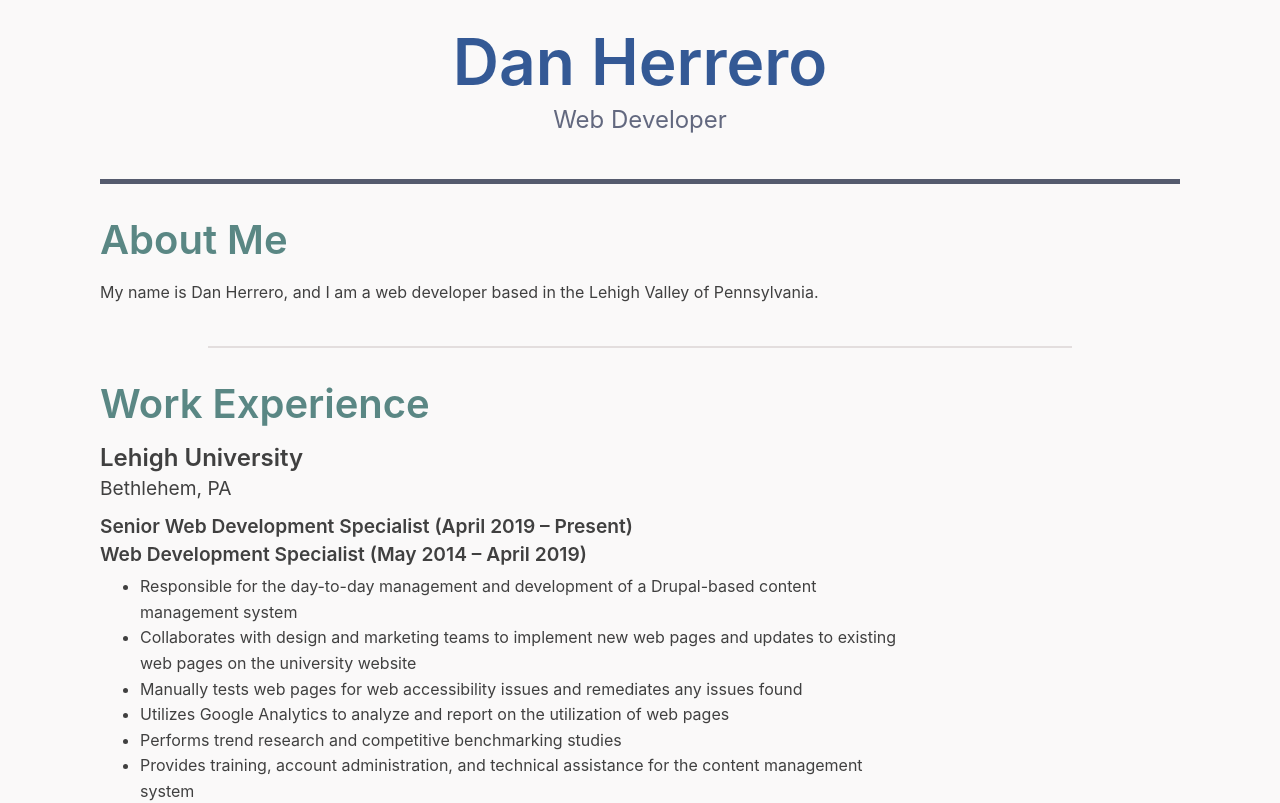
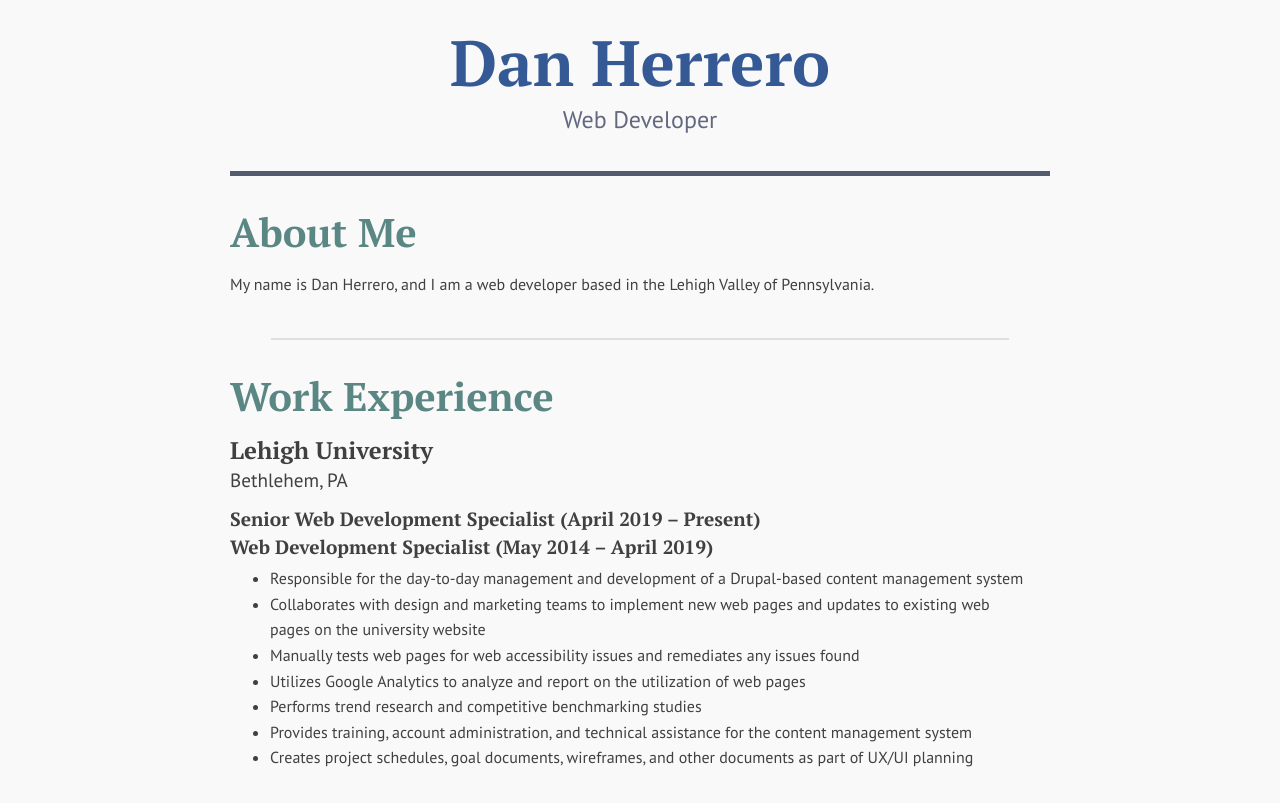
Before and after one commit to danherrero/react-resume, a React (Create React App) app: page / in a window 1280 px wide. Shown: the top 803 px of the page. Built offline with nearby package versions, Linux system fonts and the light colour scheme.

Commit message:
imported Google fonts

```diff
--- a/src/App.css
+++ b/src/App.css
@@ -1,7 +1,9 @@
 @import url(index.css);
+@import url('https://fonts.googleapis.com/css2?family=PT+Sans:wght@400;700&family=PT+Serif:wght@400;700&display=swap');
 
 body {
   background: #FAF9F9;
+  font-family: 'PT Sans', sans-serif;
 }
 
 p, ol, ul, dl, table { margin: 0 0 2.5rem 0; }
@@ -9,26 +11,30 @@ p, ol, ul, dl, table { margin: 0 0 2.5rem 0; }
 h1 {
   color: #345995;
   font-size: 4rem;
+  font-family: 'PT Serif', serif;
   margin-bottom: 0;
 }
 
 h2 {
   color: #5A8784;
   margin: 0 0 1rem 0;
+  font-family: 'PT Serif', serif;
   font-size: 2.5rem;
 }
 
 h3 {
   margin: 0 0 1rem 0;
+  font-family: 'PT Serif', serif;
   font-size: 1.5rem;
 }
 
 h4 {
   font-size: 1.2rem;
+  font-family: 'PT Serif', serif;
 }
 
 .Resume {
-  max-width: 1080px;
+  max-width: 820px;
   margin: 0 auto;
 }
 
@@ -40,6 +46,7 @@ h4 {
 .Resume header p {
   color: #62687F;
   font-size: 1.5rem;
+  margin-bottom: 2rem;
 }
 
 .Resume > section {
@@ -58,7 +65,7 @@ h4 {
 .Resume > section::after {
     content: "";
     border-bottom: 2px solid #e3dede;
-    width: 80%;
+    width: 90%;
     margin: 0 auto;
     display: block;
 }
```
